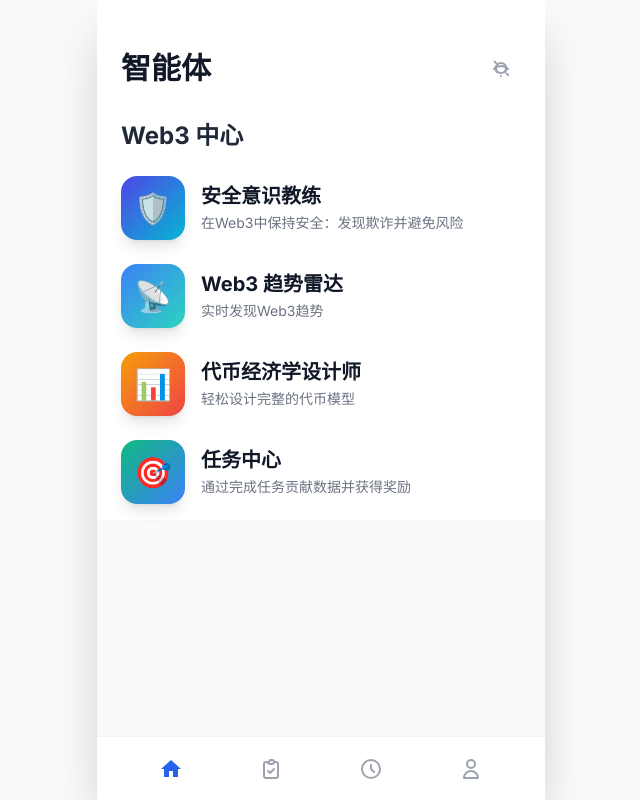
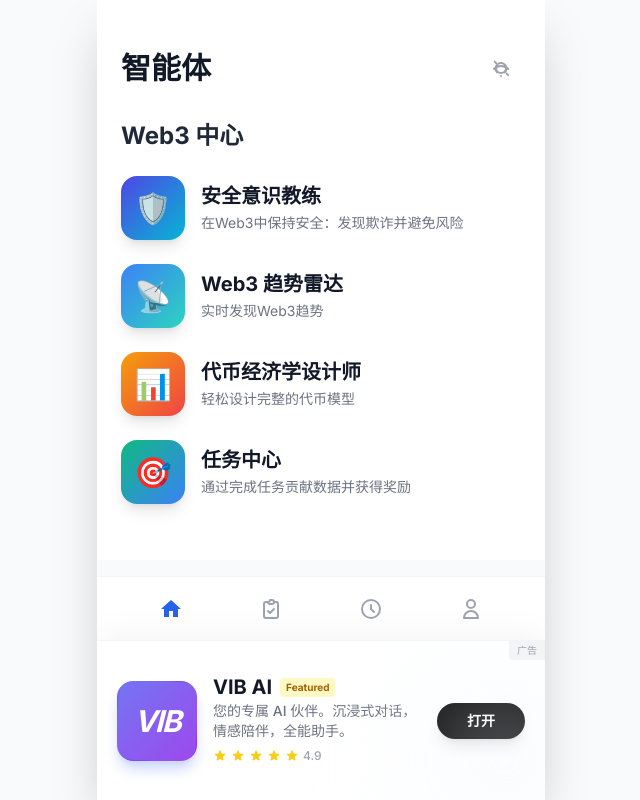
Before and after one commit to qiaojun2025/tcsl, a React (Vite) app: page / in a window 1280 px wide. Shown: the whole page, without its empty margins (319-959 px from the left). Built offline with nearby package versions, Linux system fonts and the light colour scheme.

Commit message:
feat: Add temporary ad display and logic
Introduces a state variable `showAd` to control the visibility of an advertisement. An effect is added to automatically hide the ad after 10 seconds, providing a temporary promotional display.

```diff
--- a/App.tsx
+++ b/App.tsx
@@ -1,4 +1,3 @@
-
 import React, { useState, useEffect } from 'react';
 import AgentList from './components/AgentList.tsx';
 import ChatInterface from './components/ChatInterface.tsx';
@@ -6,6 +5,7 @@ import { UserStats, TaskType, Difficulty, CollectionCategory, TaskCompletionReco
 
 const App: React.FC = () => {
   const [currentView, setCurrentView] = useState<'list' | 'chat'>('list');
+  const [showAd, setShowAd] = useState(true);
 
   const [stats, setStats] = useState<UserStats>(() => {
     const saved = localStorage.getItem('web3_task_stats_cumulative');
@@ -43,6 +43,13 @@ const App: React.FC = () => {
   useEffect(() => {
     localStorage.setItem('web3_task_records', JSON.stringify(taskRecords));
   }, [taskRecords]);
+
+  useEffect(() => {
+    const timer = setTimeout(() => {
+      setShowAd(false);
+    }, 10000);
+    return () => clearTimeout(timer);
+  }, []);
 
   const handleUpdateTaskCompletion = (
     score: number,
@@ -112,24 +119,76 @@ const App: React.FC = () => {
   };
 
   return (
-    <div className="min-h-screen bg-gray-50 max-w-md mx-auto relative overflow-hidden flex flex-col shadow-2xl">
+    <div className="h-screen bg-gray-50 max-w-md mx-auto relative flex flex-col shadow-2xl overflow-hidden">
+      {/* Main Content Area */}
+      <div className="flex-1 relative overflow-hidden flex flex-col">
+        <div className="flex-1 overflow-hidden relative">
           {currentView === 'list' ? (
+            <div className="h-full overflow-y-auto pb-20">
                 <AgentList onSelectAgent={(id) => id === 'task-center' && setCurrentView('chat')} />
+            </div>
           ) : (
+            <div className="h-full">
                 <ChatInterface
                 stats={stats}
                 taskRecords={taskRecords}
                 onBack={() => setCurrentView('list')}
                 onUpdateTaskCompletion={handleUpdateTaskCompletion}
                 />
+            </div>
           )}
+        </div>
 
+        {/* Bottom Navigation (Only for List View) */}
         {currentView === 'list' && (
-        <div className="fixed bottom-0 left-0 right-0 max-w-md mx-auto bg-white border-t border-gray-100 flex justify-around items-center h-16 px-6 z-50">
+            <div className="absolute bottom-0 left-0 right-0 bg-white/95 backdrop-blur border-t border-gray-100 flex justify-around items-center h-16 px-6 z-40">
             <button className="text-blue-600"><HomeIcon /></button>
             <button className="text-gray-400"><TaskIcon /></button>
             <button className="text-gray-400"><CompassIcon /></button>
             <button className="text-gray-400"><UserIcon /></button>
+            </div>
+        )}
+      </div>
+
+      {/* Anchor Ad Banner - Fixed Height (160px) at Bottom - VIB AI Promotion */}
+      {showAd && (
+        <div className="h-[160px] shrink-0 w-full bg-white border-t border-gray-100 z-50 flex flex-col relative shadow-[0_-8px_30px_rgba(0,0,0,0.04)] animate-in fade-in slide-in-from-bottom duration-500">
+          <div className="absolute top-0 right-0 bg-gray-100 text-[10px] text-gray-400 px-2 py-0.5 rounded-bl z-10">广告</div>
+
+          <div className="flex-1 flex items-center px-5 relative overflow-hidden">
+             {/* Decorative Background Blob */}
+             <div className="absolute -right-10 -bottom-10 w-40 h-40 bg-blue-50 rounded-full blur-3xl opacity-50 pointer-events-none"></div>
+
+             {/* App Icon */}
+             <div className="w-20 h-20 rounded-2xl bg-gradient-to-br from-indigo-500 to-purple-600 flex items-center justify-center shadow-lg shadow-indigo-200 shrink-0 mr-4 relative group cursor-pointer active:scale-95 transition-transform">
+                <div className="absolute inset-0 bg-white opacity-10 rounded-2xl transform rotate-3 group-hover:rotate-6 transition-transform"></div>
+                <span className="text-3xl font-black text-white italic tracking-tighter relative z-10">VIB</span>
+             </div>
+
+             {/* Text Content */}
+             <div className="flex-1 flex flex-col justify-center min-w-0 pr-2">
+                <div className="flex items-center mb-1">
+                    <h3 className="text-xl font-black text-gray-900 leading-none mr-2">VIB AI</h3>
+                    <span className="bg-yellow-100 text-yellow-700 text-[10px] font-bold px-1.5 py-0.5 rounded">Featured</span>
+                </div>
+                <p className="text-sm text-gray-500 font-medium leading-snug mb-2 line-clamp-2">
+                   您的专属 AI 伙伴。沉浸式对话，情感陪伴，全能助手。
+                </p>
+                <div className="flex items-center space-x-1">
+                   {[1,2,3,4,5].map(i => (
+                     <svg key={i} className="w-3.5 h-3.5 text-yellow-400 fill-current" viewBox="0 0 20 20"><path d="M9.049 2.927c.3-.921 1.603-.921 1.902 0l1.07 3.292a1 1 0 00.95.69h3.462c.969 0 1.371 1.24.588 1.81l-2.8 2.034a1 1 0 00-.364 1.118l1.07 3.292c.3.921-.755 1.688-1.54 1.118l-2.8-2.034a1 1 0 00-1.175 0l-2.8 2.034c-.784.57-1.838-.197-1.539-1.118l1.07-3.292a1 1 0 00-.364-1.118L2.98 8.72c-.783-.57-.38-1.81.588-1.81h3.461a1 1 0 00.951-.69l1.07-3.292z"/></svg>
+                   ))}
+                   <span className="text-xs text-gray-400 font-medium ml-1">4.9</span>
+                </div>
+             </div>
+
+             {/* Action Button */}
+             <div className="flex flex-col items-center justify-center shrink-0">
+                <button className="bg-black text-white w-[88px] h-[36px] rounded-full font-bold text-sm shadow-lg active:scale-95 transition-all flex items-center justify-center hover:bg-gray-800">
+                    打开
+                </button>
+             </div>
+          </div>
         </div>
       )}
     </div>
```
Lines whose indentation alone changed are shown as unchanged.
